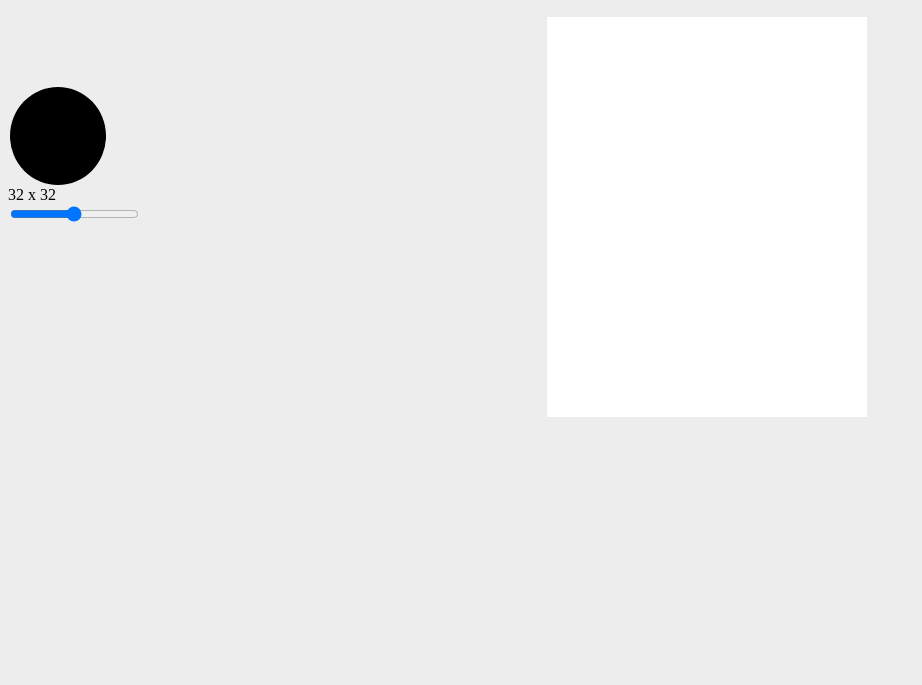
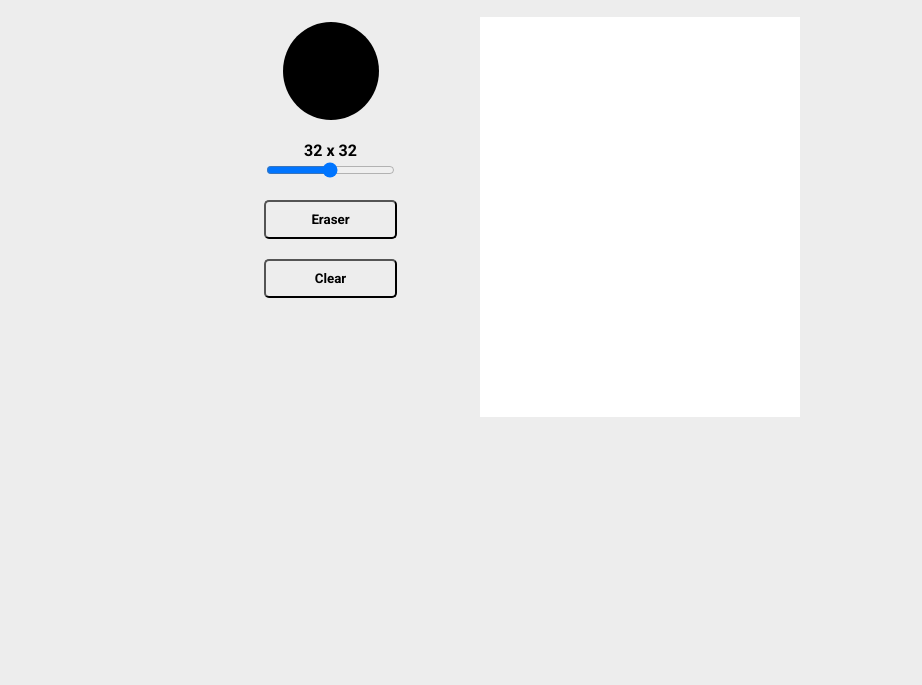
Before and after one commit to onnyx1/etch-a-sketch, a plain HTML site: page index.html in a window 1280 px wide. Shown: the part 115-800 px from the top of the page, without its empty margins (0-922 px from the left). Drawn offline with Linux system fonts and the light colour scheme.

Commit message:
Completed Project

```diff
--- a/index.html
+++ b/index.html
@@ -7,6 +7,10 @@
     <title>Etch-A-Sketch</title>
     <link rel="stylesheet" href="style.css" />
     <script src="script.js" defer></script>
+
+    <link rel="preconnect" href="https://fonts.googleapis.com" />
+    <link rel="preconnect" href="https://fonts.gstatic.com" crossorigin />
+    <link href="https://fonts.googleapis.com/css2?family=Roboto:ital,wght@0,700;1,100&display=swap" rel="stylesheet" />
   </head>
   <body onload="changeGrid()">
     <div class="row1">
@@ -15,6 +19,8 @@
 
         <label for="slider" id="sliderLabel"></label>
         <input id="slider" type="range" min="1" max="64" value="32" />
+        <button id="eraser">Eraser</button>
+        <button id="clear">Clear</button>
       </div>
 
       <div class="columnMain">
@@ -22,7 +28,6 @@
 
         <div class="container-grid"></div>
       </div>
-
-     </div>
+    </div>
   </body>
 </html>
--- a/script.js
+++ b/script.js
@@ -2,14 +2,13 @@ let containerGrid = document.querySelector(".container-grid");
 const slider = document.querySelector("#slider");
 const label = document.querySelector("#sliderLabel");
 let color = document.querySelector("#color");
+const eraser = document.querySelector("#eraser");
+const clear = document.querySelector("#clear");
 
 let mouseDown = false;
 
 document.body.onmousedown = () => (mouseDown = true);
 document.body.onmouseup = () => (mouseDown = false);
-
-
-
 
 slider.addEventListener("input", function () {
   changeGrid(slider.value);
@@ -18,18 +17,26 @@ color.addEventListener("input", function () {
   hover();
 });
 
+eraser.addEventListener("click", function () {
+  color.value = "#FFFFFF";
+  hover();
+});
 
+clear.addEventListener("click", function () {
+  changeGrid();
+});
 
-
-function hover(){
-
+function hover() {
   let style = document.createElement("style");
   style.type = "text/css";
-    style.innerHTML = `
+  style.innerHTML =
+    `
     .square:hover {
-        background-color:` + color.value + `
+        background-color:` +
+    color.value +
+    `
     }
-;`
+;`;
 
   document.head.appendChild(style);
 }
@@ -66,8 +73,6 @@ function createGrid(num) {
     square.addEventListener("click", function (event) {
       square.style.backgroundColor = color.value;
     });
-
-
   }
 
   hover();
--- a/style.css
+++ b/style.css
@@ -1,5 +1,7 @@
 * {
   background-color: rgb(237, 237, 237);
+  font-family: "Roboto", sans-serif;
+  font-weight: bold;
 }
 
 h1 {
@@ -8,25 +10,31 @@ h1 {
   margin-top: 10%;
 }
 
-#color{
+#color {
   border: 0;
   width: 100px;
   height: 100px;
+  margin-bottom: 20px;
 }
 
-input[type=color]::-webkit-color-swatch {
+button {
+  margin-top: 20px;
+  padding: 10px 20px;
+  width: 100%;
+  border-radius: 5px;
+}
+
+input[type="color"]::-webkit-color-swatch {
   border: 0;
   border-radius: 50%;
   padding: 0;
 }
 
-  input[type=color]::-webkit-color-swatch-wrapper {
+input[type="color"]::-webkit-color-swatch-wrapper {
   border: 0;
   border-radius: 50%;
   padding: 0;
 }
-
-
 
 .container-grid {
   width: 25vw;
@@ -45,24 +53,24 @@ input[type=color]::-webkit-color-swatch {
   display: flex;
 }
 
-.columnMain{
+.columnMain {
   display: flex;
   flex-direction: column;
   align-items: center;
   margin: 0 auto;
 }
 
-
-
 .column {
   display: flex;
   flex-direction: column;
   justify-content: center;
+  align-items: center;
+  position: absolute;
+  margin-top: 10%;
+  margin-left: 20%;
 }
 
-
 .square {
-  /*border: 1px solid black;*/
   flex: 1;
   margin: 0px;
   padding: 0px;
```
Lines whose indentation alone changed are shown as unchanged.
